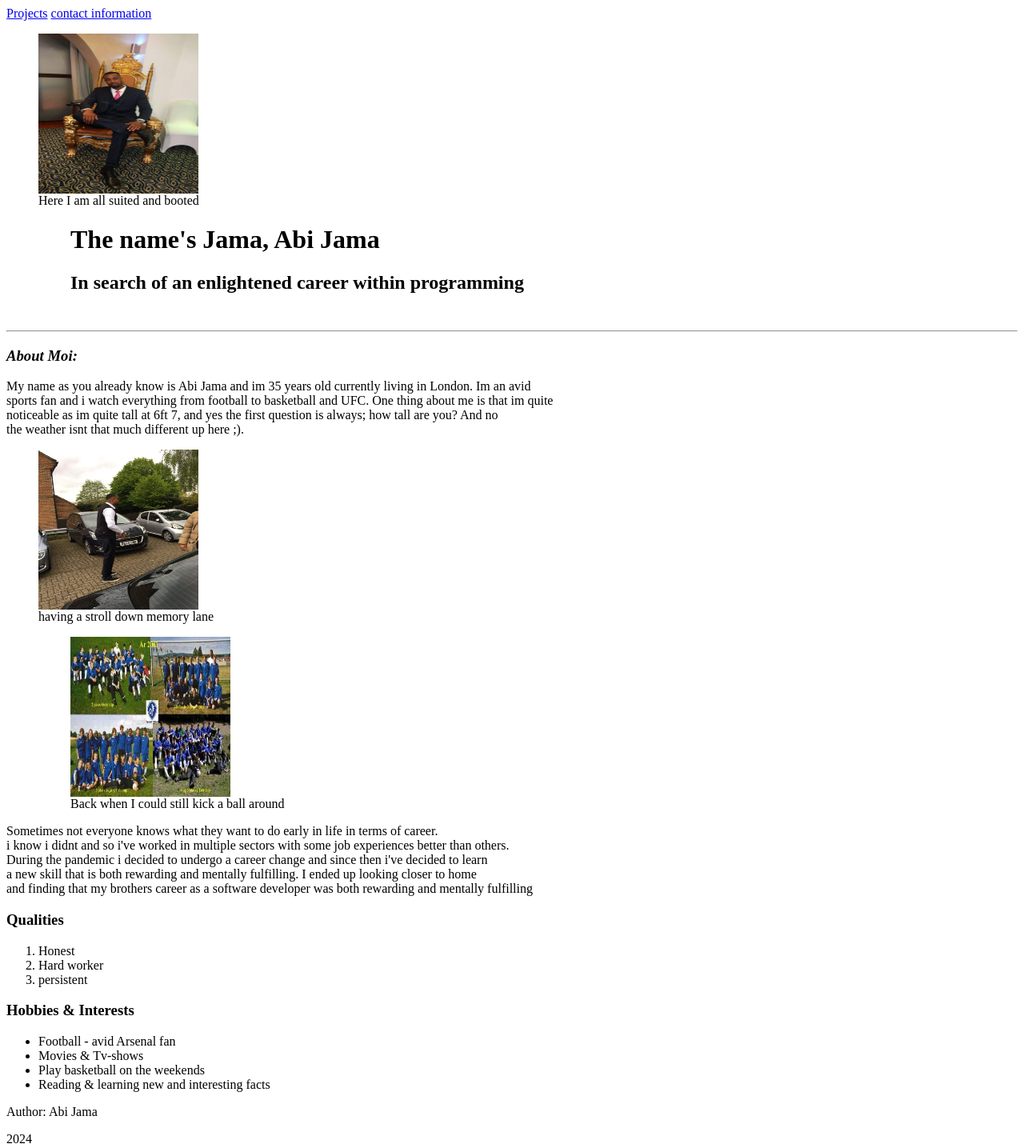
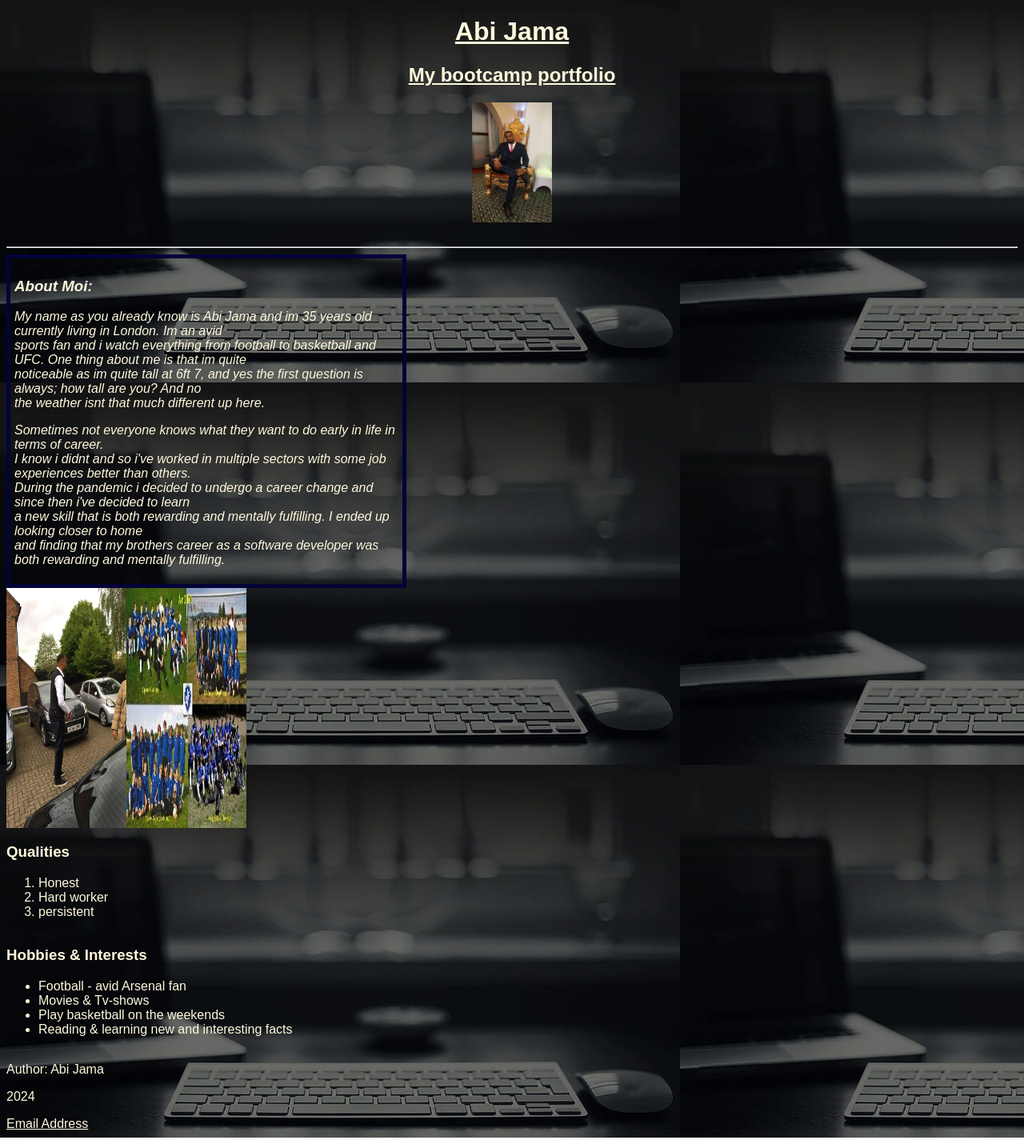
Before and after one commit to AbiJama/portfolio, a plain HTML site: page index.html in a window 1280 px wide. Shown: the top 1435 px of the page at 80% size. Drawn offline with Linux system fonts and the light colour scheme.

Commit message:
added css lines

```diff
--- a/index.html
+++ b/index.html
@@ -1,62 +1,52 @@
-</body>
+<!doctype html>
+<html lang="en">
+<head>
+   <link rel="stylesheet" type="text/css" href="styles.css">
+</head>
 <Header>
-   <p>
-   <a href="./pages/projects.html">Projects</a>
-   <a href="./pages/contact.html">contact information</a>
-   <figure>
-    <img src="./images/1000005339.jpg" alt="Picture of me"
-    width="200"
-    height="200">
-   <br />
-   <figcaption>
-      Here I am all suited and booted
-   </figcaption>
-   <figure>
-<h1>The name's <b>Jama,<strong> Abi Jama</strong></b></h1>
-<h2>In search of an enlightened career within programming</h2>
+   <div class="headline">
+<h1><strong>Abi Jama</strong></h1>
+<h2>My bootcamp portfolio</h2>
+   <img class="profile-pic" src="./images/1000005339.jpg" alt="Picture of me">
+  </div>
 </Header>
 <br>
 <hr>
 <main>
 <section>
-<h3><i>About Moi:</i></h3>
+<div class="aboutme">
+   <h3><i>About Moi:</i></h3>
 <p>My name as you already know is Abi Jama and im 35 years old currently living in London. Im an avid<br>
    sports fan and i watch everything from football to basketball and UFC. One thing about me is that im quite<br>
    noticeable as im quite tall at 6ft 7, and yes the first question is always; how tall are you? And no<br>
-   the weather isnt that much different up here ;).</p>
- <section>
-   <figure>
-      <img src="./images/Neighbourhood.jpg" alt="Patrolling the neighbourhood"
-      width="200"
-      height="200">
-     <br />
-     <figcaption>
-        having a stroll down memory lane
-     </figcaption>
-     <figure>
-      <img src="./images/youngeryears.jpeg" alt="football tournaments"
-      width="200"
-      height="200">
-     <br />
-     <figcaption>
-        Back when I could still kick a ball around
-     </figcaption>
-</section>
-
+   the weather isnt that much different up here.
+</p>
 <p>Sometimes not everyone knows what they want to do early in life in terms of career.<br>
-   i know i didnt and so i've worked in multiple sectors with some job experiences better than others.<br>
+   I know i didnt and so i've worked in multiple sectors with some job experiences better than others.<br>
    During the pandemic i decided to undergo a career change and since then i've decided to learn<br>
    a new skill that is both rewarding and mentally fulfilling. I ended up looking closer to home<br>
-   and finding that my brothers career as a software developer was both rewarding and mentally fulfilling<br>
+   and finding that my brothers career as a software developer was both rewarding and mentally fulfilling.</p>
+</div>
+<section>
+  <div class="flex-container">
+      <div class="picofme">
+     <img src="./images/Neighbourhood.jpg" alt="Patrolling the neighbourhood" style="width:50%">
+     <img src="./images/youngeryears.jpeg" alt="football tournaments" style="width:50%">
+    </div>
+   </div>
 </section>
+<div class="flex-container2">
+<div class="qualities">
 <h3>Qualities</h3>
 <ol>
    <li>Honest</li>
    <li>Hard worker</li>
    <li>persistent</li>
 </ol>
+</div>
 </section>
 <section>
+<div class="qualities">
 <h3>Hobbies & Interests</h3>
 <ul>
    <li>Football - avid Arsenal fan</li>
@@ -64,11 +54,14 @@
    <li>Play basketball on the weekends</li>
    <li>Reading & learning new and interesting facts</li>
 </ul>
+</div>
 </p>
 </main>
 <footer>
+<div id="footer">
    <p>Author: Abi Jama</p>
    <span class="year">2024</span></p>
    <a href="mailto:Abi_jama88@hotmail.com">Email Address</a>
+</div>
 </footer>
 </html>
--- /dev/null
+++ b/styles.css
@@ -0,0 +1,50 @@
+body {
+  background-image: url("./images/background2.jpg")
+}
+
+*{
+  box-sizing: border-box;
+  font-family: fantasy;
+  color: cornsilk;
+   }
+
+.headline {
+    text-align: center;
+    text-decoration-line: underline;
+  }
+
+.profile-pic {
+    height: 150px;
+    width: 100px;
+    margin-left: auto;
+    margin-right: auto;
+  }
+
+.aboutme {
+    font-style: italic;
+    display: block;
+    width: 500px;
+    height: auto;
+    padding: 5px;
+    border: 5px solid rgb(3, 3, 55);
+  }
+
+  .flex-container {
+    display: flex;
+    justify-content: space-between;
+  }
+  .picofme {
+    display: flex;
+    justify-content: center;
+    flex-wrap: wrap;
+    width: 300px;
+    height: 300px;
+  }
+
+  .flex-container2 {
+    display: flex;
+    width: auto;
+  }
+  .qualities {
+    display: table-cell;
+  }
```
Also changed, not shown: images/Arsenal.jpg (added), images/background.jpg (added), images/background2.jpg (added), 1 other file.
